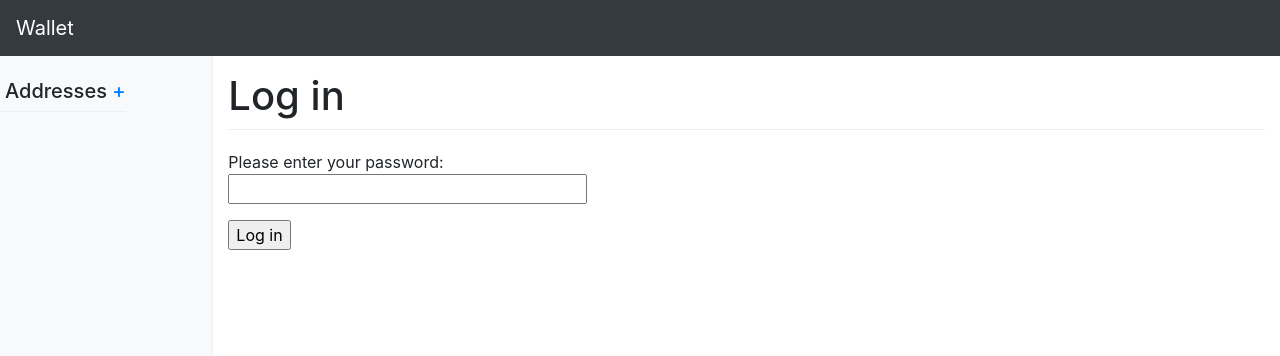
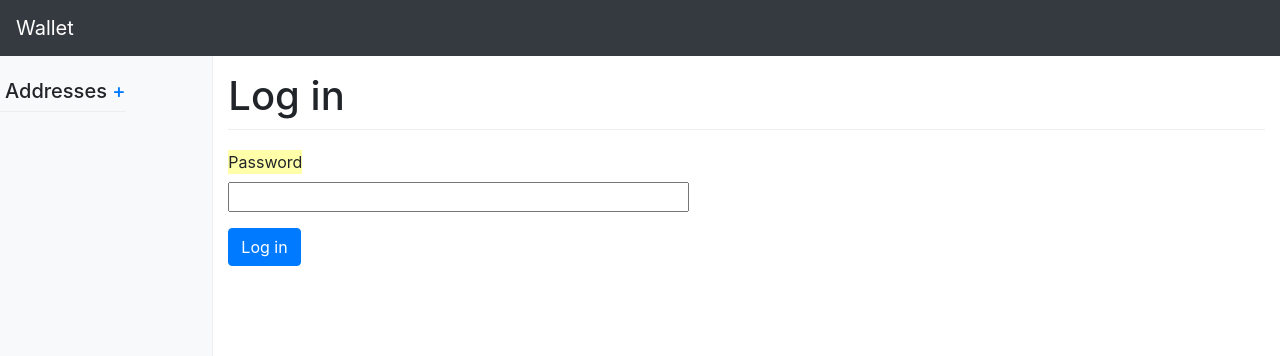
Before and after one commit to hqwisen/simplified-cryptocurrency, a Flask app: page /login/1 in a window 1280 px wide. Shown: the top 356 px of the page. Run offline with Flask 2, Linux system fonts and the light colour scheme; some libraries are stand-ins or nearby versions.

Commit message:
[enh] modified forms

```diff
--- a/wallet/flask_app/static/css/dashboard.css
+++ b/wallet/flask_app/static/css/dashboard.css
@@ -63,8 +63,7 @@ h1 {
   padding-bottom: 1.5rem;
 }
 
-.form-horizontal .control-label{
-  /* text-align:right; */
+.form-horizontal .control-label {
   text-align:left;
   background-color:#ffa;
 }
--- a/wallet/flask_app/templates/create_address.html
+++ b/wallet/flask_app/templates/create_address.html
@@ -10,7 +10,7 @@
             <div class="controls">
                {{ form.password(size=81) }}
              </div>
-             <ul class=errors>
+             <ul class="errors">
               {% for err in form.password.errors %}
                 <li>{{ err }}</li>
               {% endfor %}
@@ -21,7 +21,7 @@
             <div class="controls">
                {{ form.label }}
              </div>
-              <ul class=errors>
+              <ul class="errors">
               {% for err in form.label.errors %}
                 <li>{{ err }}</li>
               {% endfor %}
--- a/wallet/flask_app/templates/login.html
+++ b/wallet/flask_app/templates/login.html
@@ -3,23 +3,20 @@
 {% block content %}
   <main role="main" class="col-sm-9 ml-sm-auto col-md-10 pt-3">
     <h1>Log in</h1>
-      <form action="" method="post" name="login">
+      <form class="form-horizontal" action="" method="post" name="login">
         {{ form.hidden_tag() }}
-        <p>
-            Please enter your password:<br>
-            {{ form.password(size=30) }}<br>
-            {% if (form.password.errors or error) %}
-              <ul class=errors>
+          <div class="control-group">
+            <label class="control-label" for="receiver">Password</label>
+            <div class="controls">
+               {{ form.password(size=40) }}
+             </div>
+             <ul class="errors">
               {% for err in form.password.errors %}
                 <li>{{ err }}</li>
               {% endfor %}
-              {% if error %}
-                <li>{{ error }}</li>
-              {% endif %}
               </ul>
-            {% endif %}
-        </p>
-        <p><input type="submit" value="Log in"></p>
+          </div>
+        <button class="btn btn-large btn-primary" type="submit">Log in</button>
       </form>
   </main>
 {% endblock %}
```
Also changed, not shown: wallet/flask_app/templates/index.html (+5 -5 lines).
